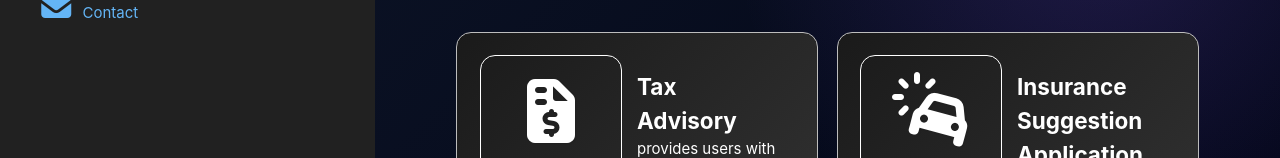
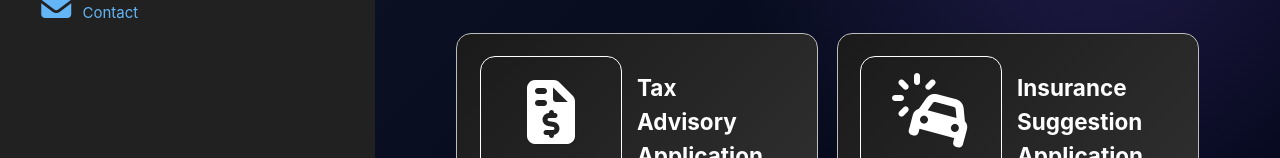
Before and after one commit to carlosalvahan/carlo-salvahan-portfolio, an Angular app: page /projects in a window 1280 px wide. Shown: the part 642-800 px from the top of the page. Built offline with nearby package versions, Linux system fonts and the light colour scheme.

Commit message:
update constants

```diff
--- a/src/app/constants/project.constants.ts
+++ b/src/app/constants/project.constants.ts
@@ -23,7 +23,7 @@ const ProjectConstants = {
         ],
         icon: 'fa-solid fa-building-columns'
     },
-    'Tax Advisory': {
+    'Tax Advisory Application': {
         company: 'IBM Solutions Inc.',
         position: 'Mid Software Developer',
         skills: ['Angular', 'JavaScript', 'HTML5', 'CSS3', 'Bootstrap'],
@@ -47,7 +47,7 @@ const ProjectConstants = {
         ],
         icon: 'fa-solid fa-car-burst'
     },
-    'Airline E-commerce': {
+    'Airline Online Shopping': {
         company: 'Indra Philippines',
         position: 'Mid Software Developer',
         skills: ['Angular', 'JavaScript', 'HTML5', 'CSS3', 'Bootstrap', 'Materialize'],
@@ -95,7 +95,7 @@ const ProjectConstants = {
         ],
         icon: 'fa-solid fa-id-card'
     },
-    'Timesheet System': {
+    'Employee Timesheet System': {
         company: 'PCCW Solutions',
         position: 'Junior Software Developer',
         skills: [ 'JavaScript', 'HTML5', 'CSS3', 'Bootstrap', 'MySQL', 'Java' ],
```
